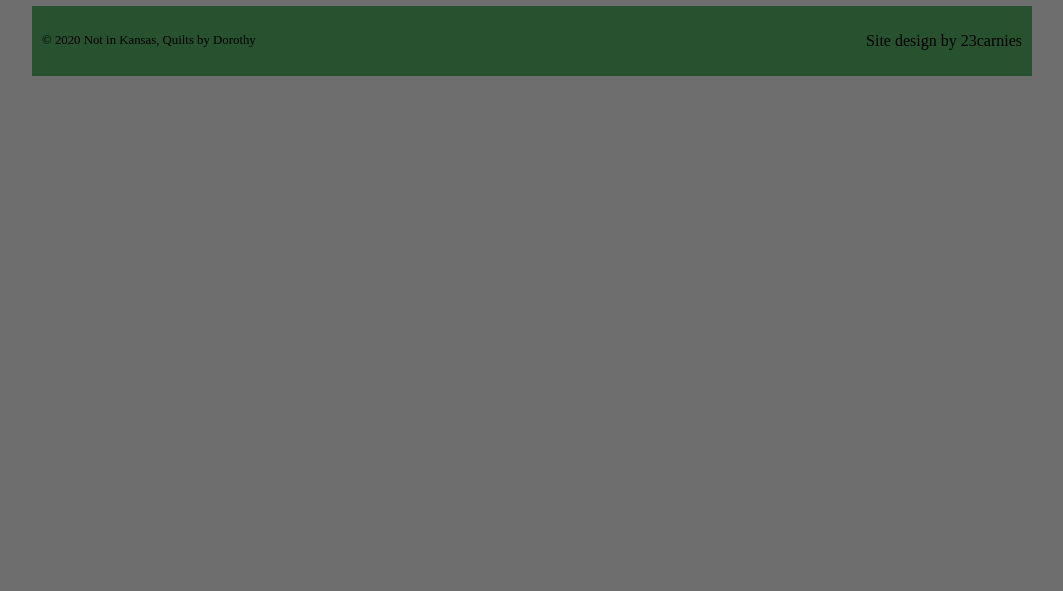
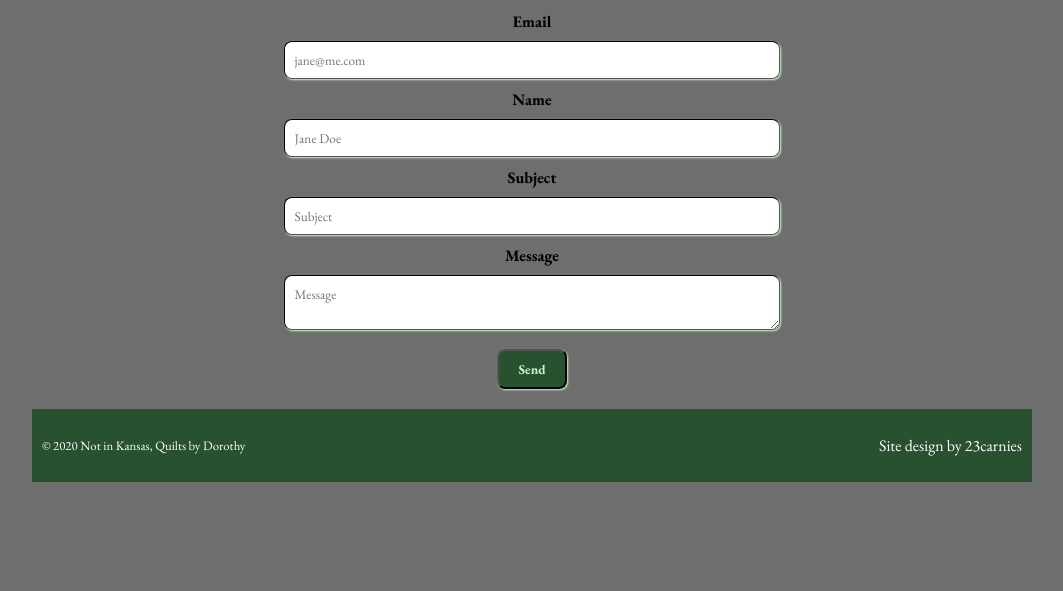
Before and after one commit to 23carnies/not-in-kansas-quilts, a Gatsby site: page /contact in a window 1280 px wide. Shown: the part 209-800 px from the top of the page, without its empty margins (108-1171 px from the left). Built offline with nearby package versions, Linux system fonts and the light colour scheme; Gatsby itself is replaced by a stand-in of ours.

Commit message:
Add contact form

```diff
--- a/package.json
+++ b/package.json
@@ -14,6 +14,7 @@
     "test": "echo \"Write tests! -> https://gatsby.dev/unit-testing\" && exit 1"
   },
   "dependencies": {
+    "emailjs-com": "^2.6.3",
     "gatsby": "^2.25.3",
     "gatsby-source-filesystem": "^2.4.2",
     "react": "^16.12.0",
--- a/src/components/footer/footer.module.css
+++ b/src/components/footer/footer.module.css
@@ -11,6 +11,7 @@
 .p {
     background-color: #285130;
     font-size: 1rem;
+    color: white;
 }
 
 .footer > p:nth-child(2) {
--- a/src/components/navbar/index.jsx
+++ b/src/components/navbar/index.jsx
@@ -5,7 +5,7 @@ import styles from './navbar.module.css'
 export default function NavBar() {
     return (
         <nav className={styles.nav}>
-            <Link to="" id={styles.siteTitle}>Not in Kansas, Quilts by Dorothy</Link>
+            <Link to="/" id={styles.siteTitle}>Not in Kansas, Quilts by Dorothy</Link>
             <Link to="/memory">Memory Quilts</Link>
             <Link to="/design">Designed Quilts</Link>
             <Link to="/testimonials">Testimonials</Link>
--- a/src/components/navbar/navbar.module.css
+++ b/src/components/navbar/navbar.module.css
@@ -17,6 +17,10 @@
     background-color: #285130;
 }
 
+.nav > a:not(#siteTitle) {
+
+}
+
 .nav > a:nth-child(2) {
     margin-left: auto;
 }
@@ -24,7 +28,7 @@
 #siteTitle {
     /* margin: 0; */
     font-family: 'Dancing Script', cursive;
-    font-size: 28px;
+    font-size: 24px;
     color: #FFF;
     text-decoration: none;
     background-color: #285130;
--- a/src/pages/contact.jsx
+++ b/src/pages/contact.jsx
@@ -1,14 +1,96 @@
-import React from 'react'
+import React, { Component, form } from 'react';
 import Layout from '../components/layout'
 import Header from '../components/header'
+import * as emailjs from 'emailjs-com'
+import styles from './index.module.css'
 
-export default function Contact() {
-    return (
+class Contact extends Component {
+    state = {
+        name: '',
+        email: '',
+        subject: '',
+        message: '',
+     }
+
+    handleSubmit(e) {
+        e.preventDefault()
+
+        const { name, email, subject, message } = this.state
+
+        let templateParams = {
+            from_name: email,
+            to_name: '<YOUR_EMAIL_ID',
+            subject: subject,
+            message_html: message,
+        }
+
+        emailjs.send(
+            'gmail',
+            'template_XXXXXXXX',
+            templateParams,
+            'user_XXXXXXXXXXXXXXXXXXX'
+        )
+
+        this.resetForm()
+    }
+
+    resetForm() {
+        this.setState({
+            name: '',
+            email: '',
+            subject: '',
+            message: '',
+        })
+    }
+
+    handleChange = (param, e) => {
+        this.setState({ [param]: e.target.value })
+    }
+    render() {
+        return (
         <>
             <Layout>
-
             <Header headerText="Questions? Get in touch!"/>
+            <form className={styles.contactform} onSubmit={this.handleSubmit}>
+                <input type="hidden" name="contact_number" />
+                <label className={styles.label}>Email</label>
+                <input type="email"
+                className={styles.input}
+                name="email"
+                value={this.state.email}
+                onChange={this.handleChange}
+                placeholder="jane@me.com"
+                />
+                <label className={styles.label}>Name</label>
+                <input type="text"
+                className={styles.input}
+                name="name"
+                value={this.state.name}
+                onChange={this.handleChange}
+                placeholder="Jane Doe"
+                />
+                <label className={styles.label}>Subject</label>
+                <input type="text"
+                className={styles.input}
+                name="subject"
+                value={this.state.subject}
+                onChange={this.handleChange}
+                placeholder="Subject"
+                />
+                <label className={styles.label}>Message</label>
+                <textarea type="text"
+                className={styles.input}
+                name="message"
+                value={this.state.message}
+                onChange={this.handleChange}
+                placeholder="Message"
+                />
+                <input className={styles.button} type="submit" value="Send" />
+            </form>
             </Layout>
         </>
-    )
+         );
+    }
 }
+
+export default Contact;
--- a/src/pages/index.module.css
+++ b/src/pages/index.module.css
@@ -39,29 +39,6 @@
     margin-top: -1.5%;
 }
 
-/* .headline, .lead {
-    background-color: transparent;
-    color: #000;
-    -webkit-text-stroke: 1px rgb(211, 211, 209);
-} */
-
-/* .headline {
-    position: relative;
-    top: 17%;
-    left: 4%;
-    font-size: 2.6rem;
-    font-weight: 700;
-}
-
-.lead {
-    position: relative;
-    top: 10%;
-    left: 20%;
-    font-size: 1.6rem;
-    font-weight: bold;
-
-} */
-
 .photobox {
     display: flex;
     justify-content: space-evenly;
@@ -80,3 +57,45 @@ p {
     font-size: 18px;
 
 }
+
+.contactform {
+    display: flex;
+    justify-content: center;
+    align-items: center;
+    flex-direction: column;
+    width: 95%;
+    padding: 1%;
+    margin: 0 auto;
+}
+
+.label {
+    font-weight: bold;
+}
+
+.input {
+    border-radius: 8px;
+    border: 1.5px inset black;
+    width: 50%;
+    box-shadow: 1px 1px 2px #caf7c8;
+    padding: 1%;
+    margin: 1%;
+}
+
+.button {
+    padding: 1% 2%;
+    margin: 1%;
+    border-radius: 8px;
+    box-shadow: 1px 1px 2px #caf7c8;
+    font-weight: bold;
+    background-color: #285130;
+    color: #caf7c8;
+}
+
+.button:hover {
+    box-shadow: -1px -1px 2px #caf7c8;
+
+}
+
+.button:active {
+    box-shadow: none;
+}
```
Also changed, not shown: 1 other file.
